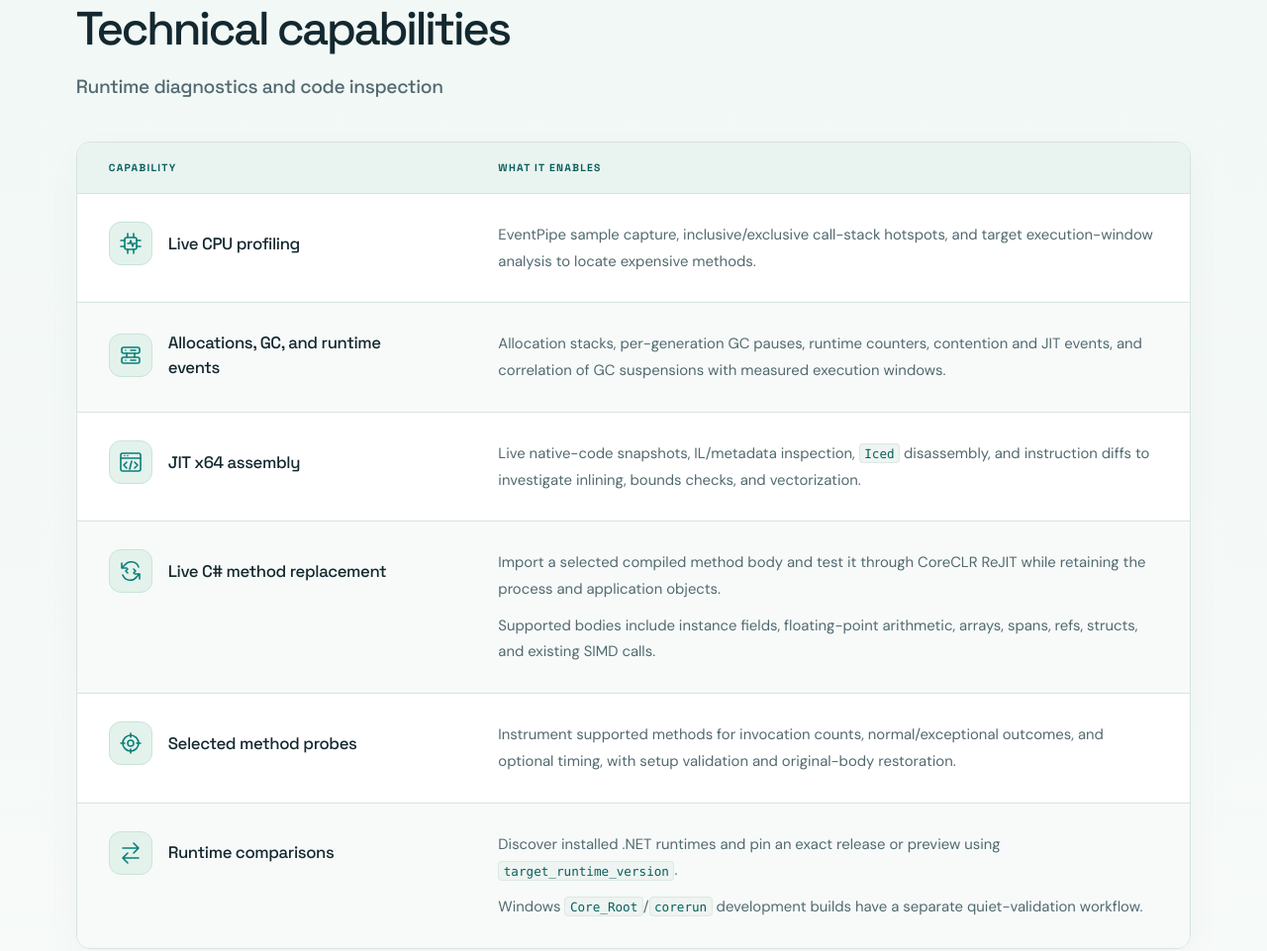
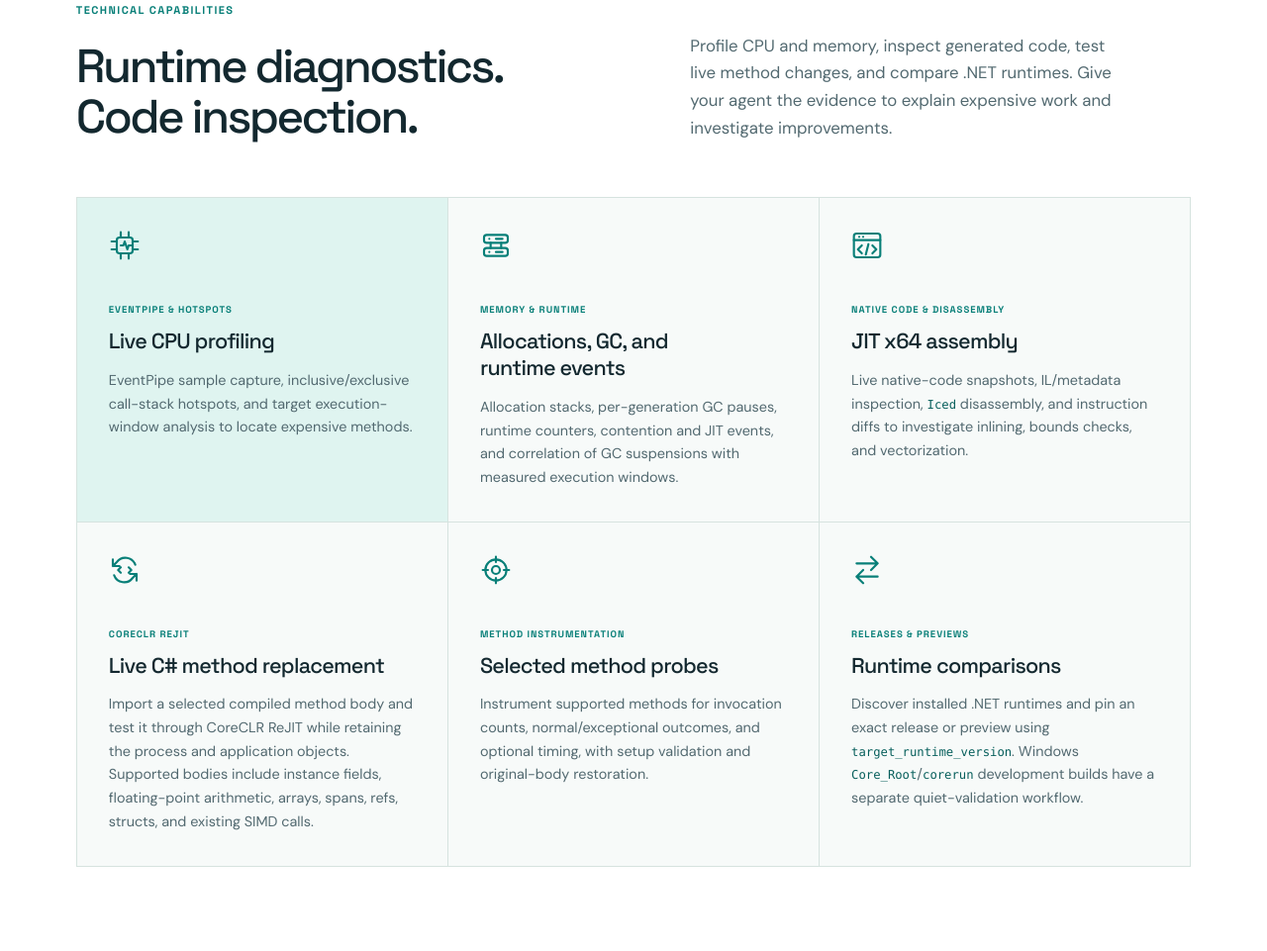
Before and after one commit to tedd/Tedd.DotNetLab, a plain HTML site: page site/index.html in a window 1280 px wide. Shown: the part 1719-2680 px from the top of the page at 99% size. Drawn offline with Linux system fonts and the light colour scheme.

Commit message:
Present technical capabilities as an icon card grid

```diff
--- a/site/index.html
+++ b/site/index.html
@@ -114,38 +114,44 @@
       </section>
 
       <section class="section technical-capabilities" id="technical-capabilities" aria-labelledby="technical-capabilities-title">
-        <h2 id="technical-capabilities-title">Technical capabilities</h2>
-        <h3 id="runtime-diagnostics-title">Runtime diagnostics and code inspection</h3>
-        <div class="table-scroll capability-table" role="region" aria-labelledby="runtime-diagnostics-title" tabindex="0">
-          <table role="table" aria-labelledby="runtime-diagnostics-title">
-            <thead role="rowgroup"><tr role="row"><th scope="col" role="columnheader">Capability</th><th scope="col" role="columnheader">What it enables</th></tr></thead>
-            <tbody role="rowgroup">
-              <tr role="row">
-                <th scope="row" role="rowheader"><span class="capability-name"><span class="capability-icon"><svg viewBox="0 0 24 24" width="24" height="24" fill="none" stroke="currentColor" stroke-width="1.6" stroke-linecap="round" stroke-linejoin="round" aria-hidden="true" focusable="false"><rect x="6" y="6" width="12" height="12" rx="2"/><path d="M9 2v4m6-4v4M9 18v4m6-4v4M2 9h4m-4 6h4m12-6h4m-4 6h4m-13-3h2l1-3 2 6 1-3h2"/></svg></span><span>Live CPU profiling</span></span></th>
-                <td role="cell">EventPipe sample capture, inclusive/exclusive call-stack hotspots, and target execution-window analysis to locate expensive methods.</td>
-              </tr>
-              <tr role="row">
-                <th scope="row" role="rowheader"><span class="capability-name"><span class="capability-icon"><svg viewBox="0 0 24 24" width="24" height="24" fill="none" stroke="currentColor" stroke-width="1.6" stroke-linecap="round" stroke-linejoin="round" aria-hidden="true" focusable="false"><rect x="3" y="4" width="18" height="6" rx="2"/><rect x="3" y="14" width="18" height="6" rx="2"/><path d="M7 7h.01M7 17h.01M12 7h5m-5 10h5M8 10v4m8-4v4"/></svg></span><span>Allocations, GC, and runtime events</span></span></th>
-                <td role="cell">Allocation stacks, per-generation GC pauses, runtime counters, contention and JIT events, and correlation of GC suspensions with measured execution windows.</td>
-              </tr>
-              <tr role="row">
-                <th scope="row" role="rowheader"><span class="capability-name"><span class="capability-icon"><svg viewBox="0 0 24 24" width="24" height="24" fill="none" stroke="currentColor" stroke-width="1.6" stroke-linecap="round" stroke-linejoin="round" aria-hidden="true" focusable="false"><rect x="2" y="3" width="20" height="18" rx="2"/><path d="M2 8h20M6 5.5h.01M9 5.5h.01M8 12l-3 3 3 3m8-6 3 3-3 3m-3-7-2 8"/></svg></span><span>JIT x64 assembly</span></span></th>
-                <td role="cell">Live native-code snapshots, IL/metadata inspection, <code>Iced</code> disassembly, and instruction diffs to investigate inlining, bounds checks, and vectorization.</td>
-              </tr>
-              <tr role="row">
-                <th scope="row" role="rowheader"><span class="capability-name"><span class="capability-icon"><svg viewBox="0 0 24 24" width="24" height="24" fill="none" stroke="currentColor" stroke-width="1.6" stroke-linecap="round" stroke-linejoin="round" aria-hidden="true" focusable="false"><path d="M20 8a8 8 0 0 0-14-2L3 9m0-5v5h5M4 16a8 8 0 0 0 14 2l3-3m0 5v-5h-5M9 10l-2 2 2 2m6-4 2 2-2 2"/></svg></span><span>Live C# method replacement</span></span></th>
-                <td role="cell"><p>Import a selected compiled method body and test it through CoreCLR ReJIT while retaining the process and application objects.</p><p>Supported bodies include instance fields, floating-point arithmetic, arrays, spans, refs, structs, and existing SIMD calls.</p></td>
-              </tr>
-              <tr role="row">
-                <th scope="row" role="rowheader"><span class="capability-name"><span class="capability-icon"><svg viewBox="0 0 24 24" width="24" height="24" fill="none" stroke="currentColor" stroke-width="1.6" stroke-linecap="round" stroke-linejoin="round" aria-hidden="true" focusable="false"><circle cx="12" cy="12" r="8"/><circle cx="12" cy="12" r="3"/><path d="M12 2v4m0 12v4M2 12h4m12 0h4"/></svg></span><span>Selected method probes</span></span></th>
-                <td role="cell">Instrument supported methods for invocation counts, normal/exceptional outcomes, and optional timing, with setup validation and original-body restoration.</td>
-              </tr>
-              <tr role="row">
-                <th scope="row" role="rowheader"><span class="capability-name"><span class="capability-icon"><svg viewBox="0 0 24 24" width="24" height="24" fill="none" stroke="currentColor" stroke-width="1.6" stroke-linecap="round" stroke-linejoin="round" aria-hidden="true" focusable="false"><path d="M4 7h16m-5-5 5 5-5 5M20 17H4m5-5-5 5 5 5"/></svg></span><span>Runtime comparisons</span></span></th>
-                <td role="cell"><p>Discover installed .NET runtimes and pin an exact release or preview using <code>target_runtime_version</code>.</p><p>Windows <code>Core_Root</code>/<code>corerun</code> development builds have a separate quiet-validation workflow.</p></td>
-              </tr>
-            </tbody>
-          </table>
+        <div class="section-intro"><div><p class="eyebrow">TECHNICAL CAPABILITIES</p><h2 id="technical-capabilities-title">Runtime diagnostics.<br />Code inspection.</h2></div><p>Profile CPU and memory, inspect generated code, test live method changes, and compare .NET runtimes. Give your agent the evidence to explain expensive work and investigate improvements.</p></div>
+        <div class="feature-grid">
+          <article class="feature-card featured">
+            <span class="feature-symbol"><svg viewBox="0 0 24 24" width="32" height="32" fill="none" stroke="currentColor" stroke-width="1.6" stroke-linecap="round" stroke-linejoin="round" aria-hidden="true" focusable="false"><rect x="6" y="6" width="12" height="12" rx="2"/><path d="M9 2v4m6-4v4M9 18v4m6-4v4M2 9h4m-4 6h4m12-6h4m-4 6h4m-13-3h2l1-3 2 6 1-3h2"/></svg></span>
+            <p class="card-kicker">EVENTPIPE &amp; HOTSPOTS</p>
+            <h3>Live CPU profiling</h3>
+            <p>EventPipe sample capture, inclusive/exclusive call-stack hotspots, and target execution-window analysis to locate expensive methods.</p>
+          </article>
+          <article class="feature-card">
+            <span class="feature-symbol"><svg viewBox="0 0 24 24" width="32" height="32" fill="none" stroke="currentColor" stroke-width="1.6" stroke-linecap="round" stroke-linejoin="round" aria-hidden="true" focusable="false"><rect x="3" y="4" width="18" height="6" rx="2"/><rect x="3" y="14" width="18" height="6" rx="2"/><path d="M7 7h.01M7 17h.01M12 7h5m-5 10h5M8 10v4m8-4v4"/></svg></span>
+            <p class="card-kicker">MEMORY &amp; RUNTIME</p>
+            <h3>Allocations, GC, and runtime events</h3>
+            <p>Allocation stacks, per-generation GC pauses, runtime counters, contention and JIT events, and correlation of GC suspensions with measured execution windows.</p>
+          </article>
+          <article class="feature-card">
+            <span class="feature-symbol"><svg viewBox="0 0 24 24" width="32" height="32" fill="none" stroke="currentColor" stroke-width="1.6" stroke-linecap="round" stroke-linejoin="round" aria-hidden="true" focusable="false"><rect x="2" y="3" width="20" height="18" rx="2"/><path d="M2 8h20M6 5.5h.01M9 5.5h.01M8 12l-3 3 3 3m8-6 3 3-3 3m-3-7-2 8"/></svg></span>
+            <p class="card-kicker">NATIVE CODE &amp; DISASSEMBLY</p>
+            <h3>JIT x64 assembly</h3>
+            <p>Live native-code snapshots, IL/metadata inspection, <code>Iced</code> disassembly, and instruction diffs to investigate inlining, bounds checks, and vectorization.</p>
+          </article>
+          <article class="feature-card">
+            <span class="feature-symbol"><svg viewBox="0 0 24 24" width="32" height="32" fill="none" stroke="currentColor" stroke-width="1.6" stroke-linecap="round" stroke-linejoin="round" aria-hidden="true" focusable="false"><path d="M20 8a8 8 0 0 0-14-2L3 9m0-5v5h5M4 16a8 8 0 0 0 14 2l3-3m0 5v-5h-5M9 10l-2 2 2 2m6-4 2 2-2 2"/></svg></span>
+            <p class="card-kicker">CORECLR REJIT</p>
+            <h3>Live C# method replacement</h3>
+            <p>Import a selected compiled method body and test it through CoreCLR ReJIT while retaining the process and application objects. Supported bodies include instance fields, floating-point arithmetic, arrays, spans, refs, structs, and existing SIMD calls.</p>
+          </article>
+          <article class="feature-card">
+            <span class="feature-symbol"><svg viewBox="0 0 24 24" width="32" height="32" fill="none" stroke="currentColor" stroke-width="1.6" stroke-linecap="round" stroke-linejoin="round" aria-hidden="true" focusable="false"><circle cx="12" cy="12" r="8"/><circle cx="12" cy="12" r="3"/><path d="M12 2v4m0 12v4M2 12h4m12 0h4"/></svg></span>
+            <p class="card-kicker">METHOD INSTRUMENTATION</p>
+            <h3>Selected method probes</h3>
+            <p>Instrument supported methods for invocation counts, normal/exceptional outcomes, and optional timing, with setup validation and original-body restoration.</p>
+          </article>
+          <article class="feature-card">
+            <span class="feature-symbol"><svg viewBox="0 0 24 24" width="32" height="32" fill="none" stroke="currentColor" stroke-width="1.6" stroke-linecap="round" stroke-linejoin="round" aria-hidden="true" focusable="false"><path d="M4 7h16m-5-5 5 5-5 5M20 17H4m5-5-5 5 5 5"/></svg></span>
+            <p class="card-kicker">RELEASES &amp; PREVIEWS</p>
+            <h3>Runtime comparisons</h3>
+            <p>Discover installed .NET runtimes and pin an exact release or preview using <code>target_runtime_version</code>. Windows <code>Core_Root</code>/<code>corerun</code> development builds have a separate quiet-validation workflow.</p>
+          </article>
         </div>
       </section>
 
--- a/site/styles.css
+++ b/site/styles.css
@@ -107,25 +107,8 @@ figcaption { padding: .75rem 1rem; background: #f1f7f4; border-top: 1px solid va
 .table-scroll th, .table-scroll td { padding: .8rem; border-bottom: 1px solid var(--line); }
 .table-scroll th { font-weight: 600; }
 .table-scroll td { white-space: nowrap; }
-.technical-capabilities { background: linear-gradient(180deg, #f1f8f5, var(--canvas)); border-block: 1px solid var(--line); }
-.technical-capabilities h3 { margin: 1.25rem 0 0; color: var(--muted); font-size: clamp(1rem, 1.5vw, 1.2rem); line-height: 1.5; letter-spacing: -.02em; }
-.capability-table { margin-top: 2.5rem; overflow: hidden; border: 1px solid var(--line); border-radius: 14px; background: white; box-shadow: 0 12px 40px #164c4008; }
-.capability-table table { table-layout: fixed; font-size: .93rem; }
-.capability-table th, .capability-table td { padding: 1.75rem 2rem; vertical-align: top; overflow-wrap: break-word; }
-.capability-table th:first-child { width: 35%; }
-.capability-table thead { background: #e9f3ef; }
-.capability-table thead th { padding-block: 1.1rem; color: var(--aqua-dark); font: 700 .65rem/1.5 var(--display); letter-spacing: .12em; text-transform: uppercase; }
-.capability-table tbody th { font: 500 1.05rem/1.45 var(--display); letter-spacing: -.025em; }
-.capability-table tbody tr:nth-child(even) { background: #f7faf9; }
-.capability-table tbody tr:last-child > * { border-bottom: 0; }
-.capability-table td { white-space: normal; color: var(--muted); line-height: 1.8; }
-.capability-table td p { margin: 0; }
-.capability-table td p + p { margin-top: .6rem; }
-.capability-table code { padding: .12em .35em; border: 1px solid #dce8e3; border-radius: 4px; background: #eef4f1; color: var(--aqua-dark); font-size: .85em; overflow-wrap: anywhere; box-decoration-break: clone; -webkit-box-decoration-break: clone; }
-.capability-name { display: flex; align-items: center; gap: 1rem; }
-.capability-name > span:last-child { min-width: 0; }
-.capability-icon { display: grid; place-items: center; flex: 0 0 44px; height: 44px; border: 1px solid #c8e3da; border-radius: 12px; background: #e4f2ec; color: var(--aqua); }
-.capability-icon svg { width: 24px; height: 24px; }
+.technical-capabilities { background: white; border-top: 1px solid var(--line); }
+.technical-capabilities code { color: var(--aqua-dark); font-size: .85em; overflow-wrap: anywhere; }
 .section-intro { display: grid; grid-template-columns: 1.1fr 1fr; align-items: end; gap: 4rem; margin-bottom: 3.5rem; }
 .section-intro > p { max-width: 540px; margin: 0; color: var(--muted); font-size: 1.05rem; }
 .workflow-grid { display: grid; grid-template-columns: repeat(3, minmax(0, 1fr)); border-top: 1px solid var(--line); }
@@ -140,6 +123,7 @@ figcaption { padding: .75rem 1rem; background: #f1f7f4; border-top: 1px solid va
 .feature-card { padding: 2rem; background: var(--canvas); }
 .feature-card.featured { background: var(--aqua-light); }
 .feature-symbol { display: block; min-height: 75px; color: var(--aqua); font: 400 2rem var(--display); letter-spacing: -.06em; }
+.feature-symbol svg { width: 32px; height: 32px; }
 .card-kicker { margin: 0 0 .75rem; color: var(--aqua); font: 700 .6rem var(--display); letter-spacing: .1em; }
 .feature-card > p:last-child { margin-bottom: 0; }
 .section-note { max-width: 950px; margin: 1.5rem 0 0; color: var(--muted); font-size: .75rem; }
@@ -202,8 +186,6 @@ footer > div { display: flex; flex-wrap: wrap; gap: 1.2rem; }
   .lab-heading h2 { font-size: 1.5rem; }
   .protocol div > span { font-size: .75rem; }
   .section-intro, .results-section { gap: 2rem; }
-  .capability-table th, .capability-table td { padding: 1.5rem; }
-  .capability-name { align-items: flex-start; gap: .85rem; }
   .feature-grid { grid-template-columns: repeat(2, minmax(0, 1fr)); }
   .prompt-section, .install-section { gap: 2.5rem; }
   .workflow-grid article { padding-right: 1.5rem; }
@@ -246,17 +228,6 @@ footer > div { display: flex; flex-wrap: wrap; gap: 1.2rem; }
   .protocol li { gap: .6rem; }
   .protocol div > span { font-size: .72rem; }
   .result-chart { padding: 1.3rem; }
-  .capability-table { margin-top: 1.75rem; }
-  .capability-table table, .capability-table tbody, .capability-table tr { display: block; }
-  .capability-table table { font-size: .9rem; }
-  .capability-table thead { position: absolute; width: 1px; height: 1px; padding: 0; margin: -1px; overflow: hidden; clip-path: inset(50%); white-space: nowrap; }
-  .capability-table tbody tr { padding: 1.4rem; border-bottom: 1px solid var(--line); }
-  .capability-table tbody tr:last-child { border-bottom: 0; }
-  .capability-table th, .capability-table td { display: block; width: 100%; padding: 0; border: 0; }
-  .capability-table th:first-child { width: 100%; }
-  .capability-table tbody th { font-size: 1.05rem; }
-  .capability-table td { margin-top: 1rem; }
-  .capability-name { align-items: center; }
   figcaption { font-size: .6rem; }
   .proof-strip p { padding: 1.3rem .6rem; }
   .proof-strip strong { font-size: 1rem; }
```
